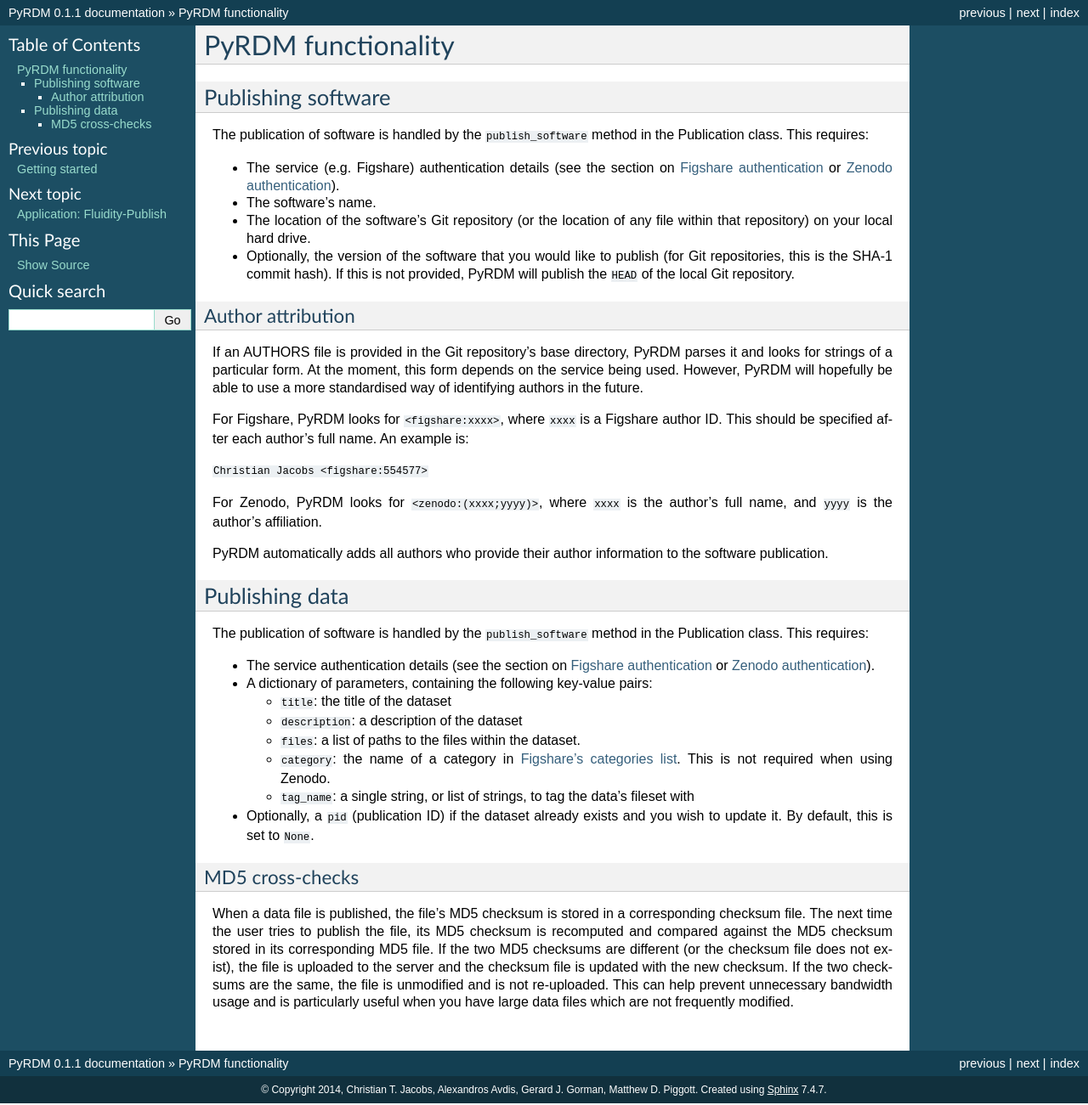
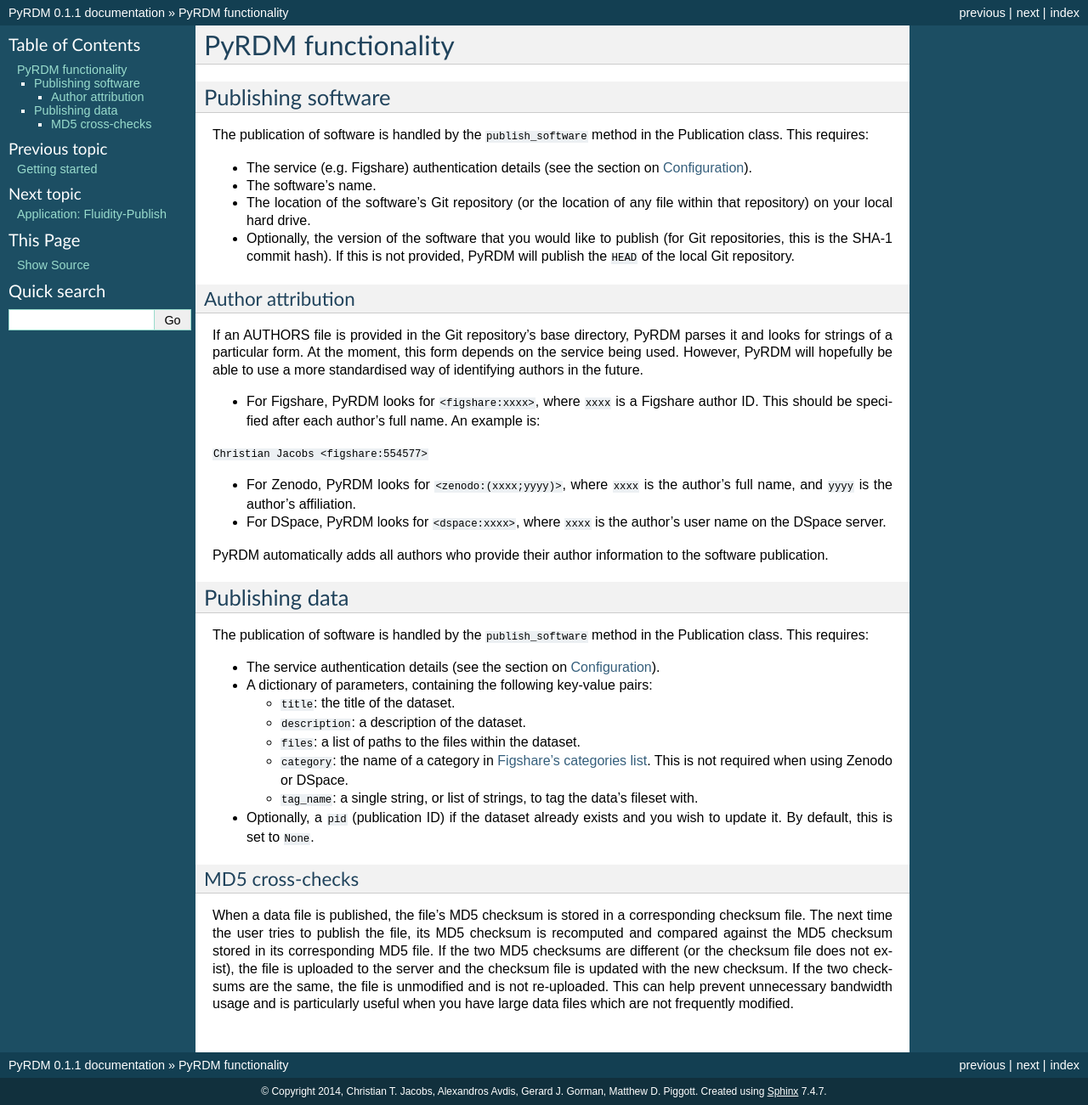
Before and after one commit to pyrdm/pyrdm, a Sphinx documentation site: the page built from docs/source/functionality.rst, in a window 1280 px wide. Shown: the whole page at 85% size. Built offline with Sphinx 7.4.7, drawn with Linux system fonts in a browser that asks for light colours; pages that are not in the unit, such as notebooks, are missing from menus.

Commit message:
Documentation updates regarding DSpace support.
Also updated requirements.txt to include python-client-sword2.

```diff
--- a/docs/source/functionality.rst
+++ b/docs/source/functionality.rst
@@ -7,7 +7,7 @@ Publishing software
 The publication of software is handled by the ``publish_software``
 method in the Publication class. This requires:
 
--  The service (e.g. Figshare) authentication details (see the section on `Figshare authentication <getting_started.html#figshare-authentication>`_ or `Zenodo authentication <getting_started.html#zenodo-authentication>`_).
+-  The service (e.g. Figshare) authentication details (see the section on `Configuration <getting_started.html#configuration>`_).
 
 -  The software's name.
 
@@ -23,12 +23,13 @@ Author attribution
 If an AUTHORS file is provided in the Git repository's base directory,
 PyRDM parses it and looks for strings of a particular form. At the moment, this form depends on the service being used. However, PyRDM will hopefully be able to use a more standardised way of identifying authors in the future.
 
-For Figshare, PyRDM looks for ``<figshare:xxxx>``, where ``xxxx`` is a Figshare author ID. This should be specified after
-each author's full name. An example is:
+-  For Figshare, PyRDM looks for ``<figshare:xxxx>``, where ``xxxx`` is a Figshare author ID. This should be specified after each author's full name. An example is:
 
 ``Christian Jacobs <figshare:554577>``
 
-For Zenodo, PyRDM looks for ``<zenodo:(xxxx;yyyy)>``, where ``xxxx`` is the author's full name, and ``yyyy`` is the author's affiliation.
+-  For Zenodo, PyRDM looks for ``<zenodo:(xxxx;yyyy)>``, where ``xxxx`` is the author's full name, and ``yyyy`` is the author's affiliation.
+
+-  For DSpace, PyRDM looks for ``<dspace:xxxx>``, where ``xxxx`` is the author's user name on the DSpace server.
 
 PyRDM automatically adds all authors who provide their author information to the software publication.
 
@@ -38,21 +39,21 @@ Publishing data
 The publication of software is handled by the ``publish_software``
 method in the Publication class. This requires:
 
--  The service authentication details (see the section on `Figshare authentication <getting_started.html#figshare-authentication>`_ or `Zenodo authentication <getting_started.html#zenodo-authentication>`_).
+-  The service authentication details (see the section on `Configuration <getting_started.html#configuration>`_).
 
 -  A dictionary of parameters, containing the following key-value pairs:
 
-   -  ``title``: the title of the dataset
+   -  ``title``: the title of the dataset.
 
-   -  ``description``: a description of the dataset
+   -  ``description``: a description of the dataset.
 
    -  ``files``: a list of paths to the files within the dataset.
 
    -  ``category``: the name of a category in `Figshare's categories
-      list <http://api.figshare.com/v1/categories>`_. This is not required when using Zenodo.
+      list <http://api.figshare.com/v1/categories>`_. This is not required when using Zenodo or DSpace.
 
    -  ``tag_name``: a single string, or list of strings, to tag the
-      data's fileset with
+      data's fileset with.
 
 -  Optionally, a ``pid`` (publication ID) if the dataset already exists and you wish to update it. By default, this is set
    to ``None``.
--- a/docs/source/introduction.rst
+++ b/docs/source/introduction.rst
@@ -40,7 +40,7 @@ the output data from the software must be captured, including provenance
 data that details how the input data and software were used to create
 this new data. PyRDM aims to address these needs by facilitating the
 automated management and online publication of software and data via
-citable repositories hosted by `Figshare <http://www.figshare.com/>`_ or `Zenodo <http://www.zenodo.org/>`_. This library can be
+citable repositories hosted by `Figshare <http://www.figshare.com/>`_, `Zenodo <http://www.zenodo.org/>`_, or a `DSpace <http://www.dspace.org/>`_-based service (running version 2 of the `SWORD protocol <http://swordapp.org>`_). This library can be
 incorporated into the workflow of scientific software to allow research
 output to be curated in a straight-forward manner.
 
--- a/requirements.txt
+++ b/requirements.txt
@@ -2,3 +2,4 @@ requests
 requests_oauthlib
 GitPython >= 0.3.2.RC1
 Sphinx
+-e git+https://github.com/swordapp/python-client-sword2.git#egg=python-client-sword2
```
Also changed, not shown: README.md (+2 -1 lines), docs/source/getting_started.rst (+9 -0 lines), 2 other files.
